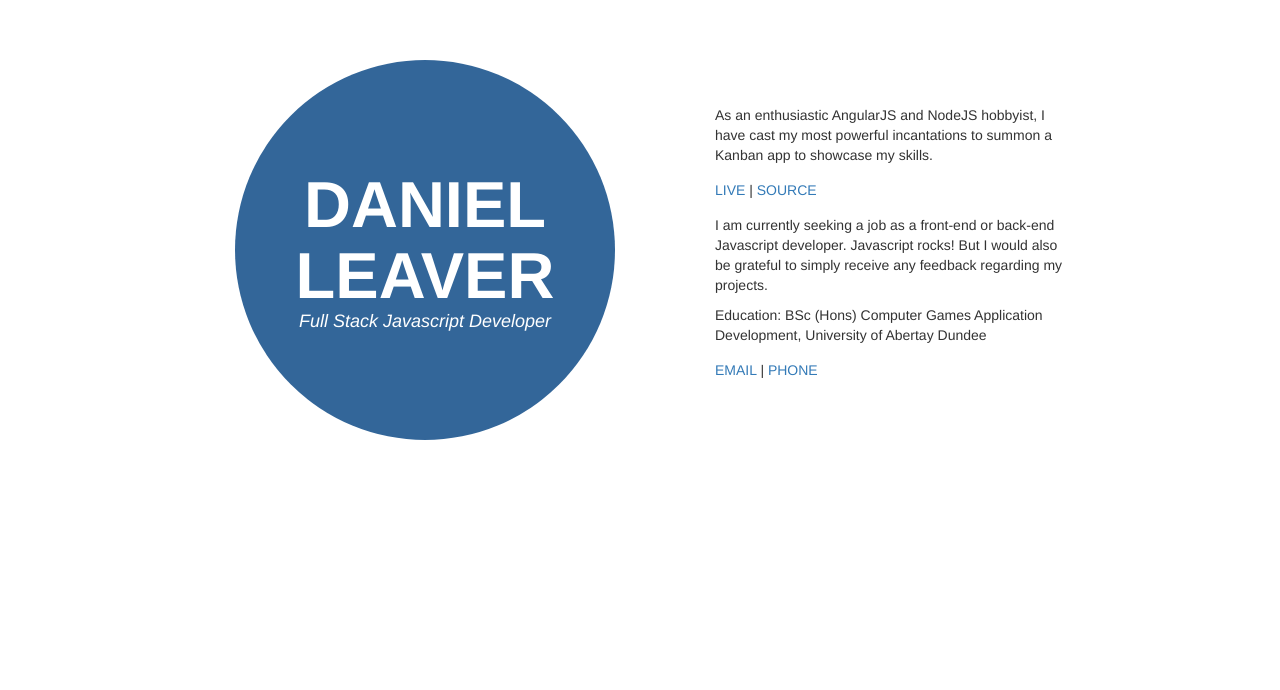
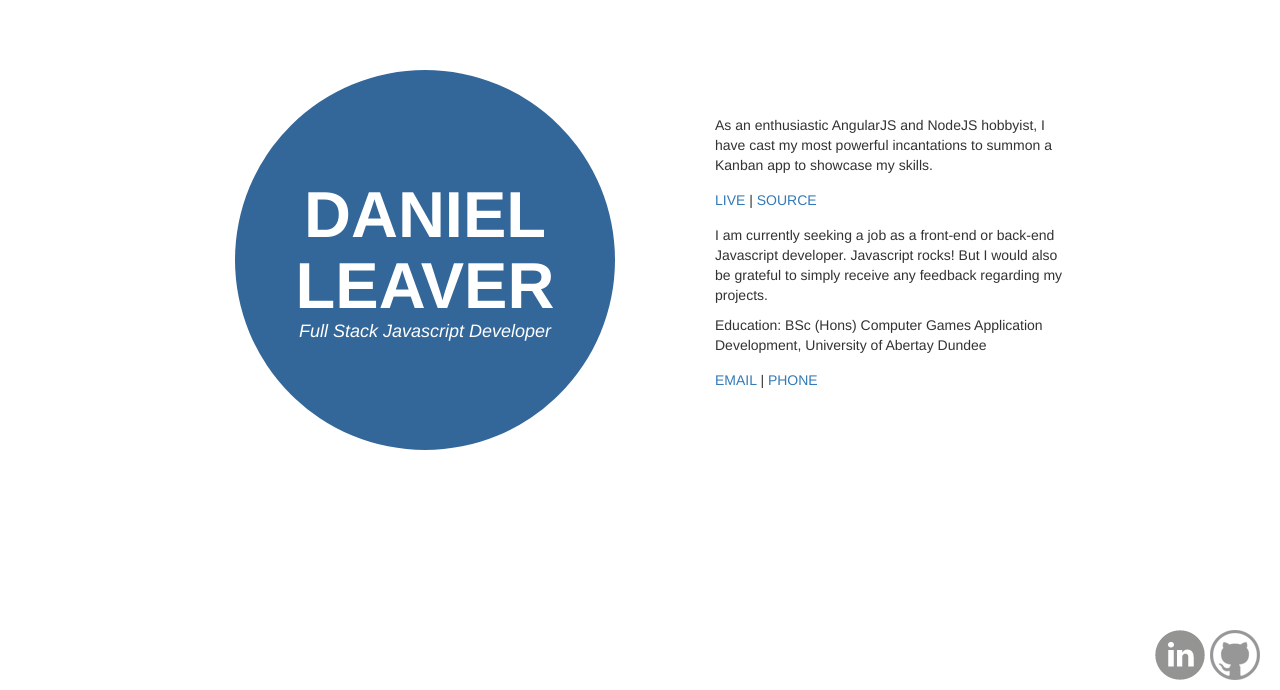
Before and after one commit to AzuObs/danielleaver.com, a website: page src/index.html in a window 1280 px wide. Shown: the part 110-800 px from the top of the page. Drawn offline with nearby package versions, Linux system fonts and the light colour scheme.

Commit message:
add github and linkedin link

```diff
--- /dev/null
+++ b/src/common/views/footer/footer-view.css
@@ -0,0 +1,17 @@
+.footer-view-container {
+  display: flex;
+  justify-content: flex-end;
+  margin: 0px 20px 10px 0px;
+}
+
+.footer-view-container a {
+  margin-left: 5px;
+}
+
+.footer-view-container img {
+  opacity: 0.5;
+}
+
+.footer-view-container img:hover {
+  opacity: 1;
+}
--- /dev/null
+++ b/src/common/views/footer/footer-view.html
@@ -0,0 +1,5 @@
+<div class="footer-view-container">
+    <a href="https://www.linkedin.com/in/leaverdaniel" target="_blank"><img type="image" src="common/assets/img/linked-icon.png" href="http://www.google.com" alt="linkedin account"></a>
+    <a href="https://github.com/AzuObs" target="_blank"><img type="image" src="common/assets/img/github-icon.png" alt="github account"></img>
+    </a>
+</div>
--- a/src/home-page/home.css
+++ b/src/home-page/home.css
@@ -2,7 +2,7 @@
   align-items: center;
   display: flex;
   flex: 1 0 auto;
-  height: 90vh;
+  height: 100%;
   min-height: 380px;
   min-width: 900px;
 }
--- a/src/home-page/home.html
+++ b/src/home-page/home.html
@@ -15,8 +15,7 @@
     <p><span class="section-head">Education:</span> BSc (Hons) Computer Games Application Development, University of Abertay Dundee</p>
     <p class="links">
       <span toggle-text="{{email}}"><a href>EMAIL</a></span> |
-      <span toggle-text="{{phone}}"><a href>PHONE</a><span>
+      <span toggle-text="{{phone}}"><a href>PHONE</a></span>
     </p>
   </div>
 </div>
-</div>
--- a/src/index.css
+++ b/src/index.css
@@ -1,7 +1,26 @@
 body {
   align-items: center;
   display: flex;
+  flex-direction: column;
+  height: 100vh;
   justify-content: center;
+  min-height: 440px;
   min-width: -webkit-min-content;
   min-width: min-content;
 }
+
+.body-view {
+  display: flex;
+  height: calc(100% - 60px);
+  flex: 1 0 auto;
+  flex-direction: column;
+  min-height: 380px;
+  min-width: 900px;
+}
+
+.footer-view {
+  flex: 0 0 auto;
+  width: 100%;
+  height: 60px;
+  min-height: 60px;
+}
--- a/src/index.html
+++ b/src/index.html
@@ -9,6 +9,7 @@
   <!-- COMMENT used by "grunt build" to concat and minify css-->
   <link rel="stylesheet" type="text/css" href="index.css">
   <link rel="stylesheet" type="text/css" href="home-page/home.css">
+  <link rel="stylesheet" type="text/css" href="common/views/footer/footer-view.css">
   <!-- endbuild -->
   <link rel="icon" type="image/png" href="common/assets/img/favicon.png">
   <script type="text/javascript" src="common/bower-components/angular/angular.js"></script>
@@ -23,6 +24,7 @@
 
 <body>
   <div class="body-view" ui-view="body-view"></div>
+  <div class="footer-view" ui-view="footer-view"></div>
 </body>
 
 </html>
--- a/src/index.js
+++ b/src/index.js
@@ -2,7 +2,8 @@
 	"use strict";
 
 	var module = angular.module("app", [
-		"ui.router", "homeModule"
+		"ui.router",
+		"homeModule"
 	]);
 
 
@@ -11,6 +12,11 @@
 		function($stateProvider, $urlRouterProvider) {
 			$stateProvider.state("danielleaver", {
 				abstract: true,
+				views: {
+					"footer-view@": {
+						templateUrl: "common/views/footer/footer-view.html"
+					}
+				},
 				url: ""
 			});
 
```
Also changed, not shown: README.md, release/common/assets/img/github-icon.png (added), release/common/assets/img/linked-icon.png (added), release/common/views/footer/footer-view.html (added), release/home-page/home.html, release/index.html, release/main.css, release/main.js, src/common/assets/img/github-icon.png (added), src/common/assets/img/linked-icon.png (added), 1 other file.
